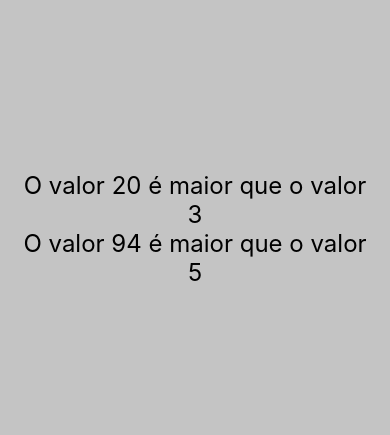
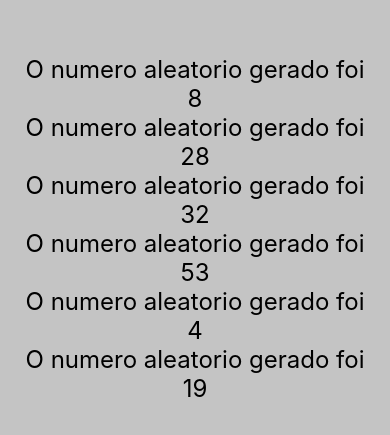
Before and after one commit to hericklima22/aprendendo-react-native, a React Native app in the folder exercicios/: screen / in a window 390 px wide. Shown: the part 193-628 px from the top of the page. Built offline with nearby package versions, Linux system fonts and the light colour scheme.

Commit message:
aula 25 feita: desafio de geraçao de numero aleatorio

```diff
--- a/exercicios/src/App.js
+++ b/exercicios/src/App.js
@@ -1,14 +1,19 @@
-import React from 'react'; //sempre que usar um jsx eu preciso importar o React
-import {View, StyleSheet} from 'react-native';
+import React from 'react' //sempre que usar um jsx eu preciso importar o React
+import {View, StyleSheet} from 'react-native'
 
-import MinMax from "./components/MinMax";
-import Primeiro from './components/Primeiro';
-import CompPadrao, {Comp1, Comp2} from './components/Multi';
+// import MinMax from "./components/MinMax"
+// import Primeiro from './components/Primeiro'
+// import CompPadrao, {Comp1, Comp2} from './components/Multi'
+import Random from './components/Aleatorio'
 
 export default () => (
   <View style={style.App}>
-    <MinMax min={3} max={20} />
-    <MinMax min={5} max={94} />
+    <Random min={1} max={60} />
+    <Random min={1} max={60} />
+    <Random min={1} max={60} />
+    <Random min={1} max={60} />
+    <Random min={1} max={60} />
+    <Random min={1} max={60} />
     {/* <CompPadrao />
     <Comp1 />
     <Comp2 />
--- /dev/null
+++ b/exercicios/src/components/Aleatorio.js
@@ -0,0 +1,18 @@
+import React from 'react'
+import { Text } from 'react-native'
+import Estilo from './estilo'
+
+const genNumber = (min, max) => {
+    let number
+    let delta = max - min + 1
+
+    number = Math.floor(Math.random() * delta) + min
+
+    return number
+}
+
+export default (props) => (
+        <Text style={Estilo.fonteMedia}>
+            O numero aleatorio gerado foi { genNumber(props.min, props.max) }
+        </Text>
+)
```
